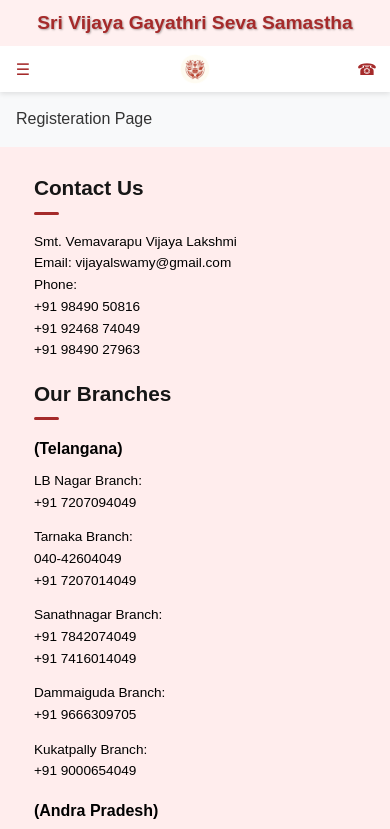
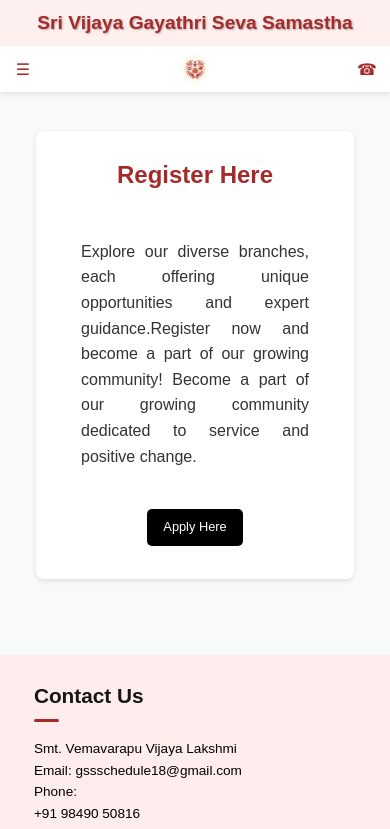
Before and after one commit to KolachalamJayaKrishna/seva, a React (Create React App) app: page /registeration in a window 390 px wide. Shown: the top 829 px of the page. Built offline with nearby package versions, Linux system fonts and the light colour scheme.

Commit message:
responsive changes

```diff
--- a/src/App.css
+++ b/src/App.css
@@ -24,7 +24,7 @@
 /* Header styles - More responsive */
 .main-header {
   width: 100%;
-  position: sticky;
+  position: fixed;
   top: 0;
   left: 0;
   z-index: 1000;
@@ -97,21 +97,25 @@
 .content-wrapper {
   display: flex;
   flex: 1;
-  position: static;
+  position: relative;
+  margin-top: 75px; /* Adjust for fixed header height */
 }
 
 /* Sidebar styles */
 .sidebar {
   background: rgb(255, 255, 255);
   color: #fff;
-  position: sticky;
-  height: 100%;
-  top: 0;
+  position: fixed;
+  top: 75px; /* Adjust for fixed header height */
   left: 0;
   z-index: 999;
-  padding-top: 0%;
-  margin-top: 1.5%;
+  margin-top: 4%;
+  padding-top: 3%;
+  padding-bottom: 5%;
   transition: all 0.3s ease;
+  width: 250px; /* Fixed width for sidebar */
+  height: calc(100vh - 75px); /* Adjust for fixed header height */
+  overflow-y: auto;
 }
 
 .sidebar nav ul {
@@ -152,7 +156,8 @@
   padding: clamp(1rem, 4vw, 2rem);
   overflow-y: auto;
   max-width: fit-content;
-
+  margin-left: 250px; /* Adjust for fixed sidebar width */
+  margin-top: 50px; /* Adjust for fixed header height */
 }
 
 /* Home page styles */
@@ -412,14 +417,17 @@
   gap: clamp(1rem, 3vw, 2rem);
   margin-left: 0;
   margin-right: 0;
-  z-index:1000;
+  z-index: 1000;
 }
-.footer-section{
+
+.footer-section {
   margin-left: 5%;
 }
-.Ganesh img{
+
+.Ganesh img {
   max-width: 80%;
 }
+
 .footer-section h3 {
   margin-bottom: clamp(1rem, 3vw, 1.5rem);
   color: #161616;
@@ -444,7 +452,8 @@
   margin-bottom: 0.5rem;
 }
 
-.footer-section p, .footer-section ul li {
+.footer-section p,
+.footer-section ul li {
   font-size: clamp(0.85rem, 2.2vw, 1rem);
   line-height: 1.6;
 }
@@ -475,6 +484,28 @@
 }
 
 .social-links a:hover {
+  background-color: rgba(165, 42, 42, 0.913);
+  border: none;
+  transform: translateY(-3px);
+}
+
+.links-social {
+  display: flex;
+  gap: clamp(0.5rem, 2vw, 1rem);
+  flex-wrap: wrap;
+}
+
+.links-social a {
+  color: #ffffff;
+  text-decoration: none;
+  padding: 0.5rem 1rem;
+  border-radius: 5px;
+  background-color: rgb(0, 0, 0);
+  transition: all 0.3s ease;
+  font-size: clamp(0.8rem, 2vw, 0.9rem);
+}
+
+.links-social a:hover {
   background-color: rgba(165, 42, 42, 0.913);
   border: none;
   transform: translateY(-3px);
@@ -517,6 +548,7 @@
   .footer {
     grid-template-columns: repeat(2, 1fr);
   }
+
   .values-grid {
     grid-template-columns: repeat(4, 1fr);
   }
@@ -558,27 +590,28 @@
   .founder-image {
     margin: 0;
   }
+
   .content-wrapper {
     flex-direction: column;
   }
 
-  .main-header{
-    position:fixed;
+  .main-header {
+    position: fixed;
   }
 
   .main-content {
     margin-left: 0;
-    margin-top:23%;
+    margin-top: 5%; /* Adjust for fixed header height */
     padding: clamp(1rem, 4vw, 2rem);
   }
 
   .sidebar {
     display: none;
     position: fixed;
-    top: 75px;
+    top: 75px; /* Adjust for fixed header height */
     width: 80%;
     max-width: 50%;
-    height: 100vh;
+    height: calc(100vh - 75px); /* Adjust for fixed header height */
     z-index: 900;
     padding-top: 7%;
     overflow-y: auto;
@@ -595,7 +628,7 @@
   .footer {
     grid-template-columns: 1fr;
     padding: clamp(1.5rem, 4vw, 2rem) clamp(1rem, 3vw, 1rem);
-    z-index:800;
+    z-index: 800;
   }
 }
 
@@ -626,6 +659,17 @@
     margin-bottom: 0.5rem;
     display: block;
   }
+
+  .links-social {
+    flex-direction: column;
+    align-items: flex-start;
+    align-content: center;
+  }
+
+  .links-social a {
+    margin-bottom: 0.5rem;
+    display: block;
+  }
 }
 
 /* Extra small screens */
@@ -638,7 +682,8 @@
     height: 30px;
   }
 
-  .action-button, .menu-toggle {
+  .action-button,
+  .menu-toggle {
     width: 30px;
     height: 30px;
   }
@@ -673,7 +718,9 @@
     grid-template-columns: 1fr;
   }
 
-  .ritual, .cottage, .cattering {
+  .ritual,
+  .cottage,
+  .cattering {
     width: 80px;
     height: 80px;
   }
@@ -898,15 +945,15 @@
   box-shadow: 0px 4px 10px rgba(0, 0, 0, 0.1);
   width: 280px;
   transition: transform 0.3s ease-in-out;
-  border:none;
+  border: none;
 }
 
-.branch-card img{
+.branch-card img {
   justify-content: end;
   border-radius: 10px;
   margin-top: 5%;
   width: 100%;
-  height:auto;
+  height: auto;
 }
 
 .branch-card:hover {
--- a/src/App.js
+++ b/src/App.js
@@ -16,7 +16,6 @@
 import call from './photos/Call.png'
 import branches from './photos/Branches.png'
 import ganesh from './photos/Ganesh.png'
-// Import the AboutPage component
 import AboutPage from './About';
 import Branch from './Branch';
 import Services from './Services';
@@ -29,6 +28,9 @@
 import Upanaayam from './ServicePages/Upanayanaalu';
 import Vivaaham from './ServicePages/Vivaaham';
 import Vratham from './ServicePages/Vrathaalu';
+import Registrations from './RegisterationPage';
+import Feedbacks from './Feedback';
+import ContactDetails from './Contact';
 
 const App = () => {
   const [sidebarOpen, setSidebarOpen] = useState(false);
@@ -89,12 +91,12 @@
                 <li><Link to="/services" onClick={() => setSidebarOpen(false)}>
                 <img src={services} alt="Home icon" />
                 Services</Link></li>
+                <li><Link to="/branches" onClick={() => setSidebarOpen(false)}>
+                <img src={branches} alt="Home icon" />
+                Branches</Link></li>
                 <li><Link to="/registeration" onClick={() => setSidebarOpen(false)}>
                 <img src={cottages} alt="Home icon" />
                 Registration</Link></li>
-                <li><Link to="/branches" onClick={() => setSidebarOpen(false)}>
-                <img src={branches} alt="Home icon" />
-                Branches</Link></li>
                 <li><Link to="/contact" on onClick={()=> setSidebarOpen(false)}>
                 <img src={call} alt="Home icon" />
                 Contact Us
@@ -117,10 +119,10 @@
               />} />
               <Route path="/about" element={<AboutPage />} />
               <Route path="/services" element={<Services />} />
-              <Route path="/registeration" element={<div>Registeration Page</div>} />
+              <Route path="/registeration" element={<Registrations/>} />
               <Route path="/branches" element={<Branch />} />
-              <Route path="/contact" element={<div>Contact Page</div>} />
-              <Route path="/feedback" element={<div>Feedback Page</div>}/>
+              <Route path="/contact" element={<ContactDetails/>} />
+              <Route path="/feedback" element={<Feedbacks />}/>
               <Route path="/hindusam" element={<HinduSam />} />
               <Route path="/aapdikaalu" element={<Aapdikam />} />
               <Route path="/agnihothra-homam" element={<Agnihothram />} />
@@ -139,7 +141,7 @@
           <div className="footer-section">
             <h3>Contact Us</h3>
             <p>Smt. Vemavarapu Vijaya Lakshmi</p>
-            <p>Email: vijayalswamy@gmail.com</p>
+            <p>Email: gssschedule18@gmail.com</p>
             <p>Phone: <br/>+91 98490 50816<br/>
                       +91 92468 74049<br/>
                       +91 98490 27963</p>
@@ -155,7 +157,7 @@
               <li>Dammaiguda Branch: <br/>+91 9666309705</li>
               <li>Kukatpally Branch: <br/>+91 9000654049</li>
             </ul>
-            <h4>(Andra Pradesh)</h4>
+            <h4>(Andhra Pradesh)</h4>
             <ul>
               <li>Vijayawada Branch:
               <br/>+91 7842250270</li>
@@ -172,7 +174,7 @@
             <img src={ganesh} alt="Ganesh" />
           </div>
           <div className="copyright">
-            <p>&copy; {new Date().getFullYear()} Gayatri Seva Samastha. All rights reserved.</p>
+            <p>&copy; {new Date().getFullYear()} Sri Vijaya Gayathri Seva Samastha. All rights reserved.</p>
           </div>
         </footer>
       </div>
@@ -206,9 +208,9 @@
 
       {/* Website Details Sections */}
       <section className="details-section">
-        <h2>Welcome to Gayatri Seva Samastha</h2>
+        <h2>Welcome to Sri Vijaya Gayathri Seva Samastha</h2>
         <p>
-        Gayatri Seva Samstha provides matrimonial assistance and religious services,
+        Sri Vijaya Gayathri Seva Samastha provides matrimonial assistance and religious services,
         including Purohit support for ceremonies like Gruhapravesham, Pitru Karyalu,
         and Abdeekas. With experienced priests and multiple branches, it ensures
         sacred rituals are performed traditionally in a hygienic environment.
@@ -244,7 +246,7 @@
       <section className="testimonials-section">
         <h2>Why our Samastha ?</h2>
         <div className="testimonial">
-          <p>Gayatri Seva Samstha stands out because of its commitment to authentic
+          <p>Sri Vijaya Gayathri Seva Samastha stands out because of its commitment to authentic
             Hindu traditions, experienced purohits, and a holistic range of services
             that cater to both matrimonial and religious needs. Unlike others, it
             ensures a sacred and hygienic environment for rituals,
--- /dev/null
+++ b/src/Contact.js
@@ -0,0 +1,20 @@
+import React from "react";
+
+const ContactDetails = () => {
+    return(
+        <div className="about-page" style={{ position: "relative", padding: "20px" }}>
+        <section className="our-growth">
+        <h2 style={{ textAlign: "center" }}>Scroll to the end for contact details and social media handles</h2>
+        <div className="growth-content">
+          <div className="growth-text">
+            <p style={{ textAlign: "justify", lineHeight: "1.6", margin: "20px" }}>
+            If you have any questions, need assistance, or require more information, feel free to reach out to us. Our contact details are provided below, and we are always ready to help. Whether it’s a simple inquiry or a detailed concern, we are here to assist you in every way possible. Your feedback and queries are valuable to us, and we strive to respond as quickly as possible. We believe in open communication and are happy to provide the support you need. No matter the issue, we encourage you to get in touch with us. Our team is dedicated to ensuring your experience is smooth and hassle-free. Connecting with us is easy, and we are just a message or call away. Your satisfaction is our priority, and we are committed to addressing your concerns effectively. Reach out today, and let’s stay connected!
+            </p>
+          </div>
+        </div>
+      </section>
+      </div>
+    );
+};
+
+export default ContactDetails;
--- /dev/null
+++ b/src/Feedback.js
@@ -0,0 +1,22 @@
+import React from "react";
+
+const Feedback = () => {
+    return(
+      <div className="about-page" style={{ position: "relative", padding: "20px" }}>
+      <section className="our-growth">
+      <h2 style={{ textAlign: "center" }}>Feedback</h2>
+      <div className="growth-content">
+        <div className="growth-text">
+          <p style={{ textAlign: "justify", lineHeight: "1.6", margin: "20px" }}>
+          Your feedback is valuable in helping us improve and serve better. Share your thoughts, suggestions, or experiences with us. Together, we can create a more impactful and meaningful journey!          </p>
+        </div>
+        <div className="links-social"style={{justifyContent:"center"}}>
+              <a href="https://twitter.com" target="_blank" rel="noopener noreferrer">Feedback Here</a>
+        </div>
+      </div>
+    </section>
+    </div>
+    );
+};
+
+export default Feedback;
--- /dev/null
+++ b/src/RegisterationPage.js
@@ -0,0 +1,23 @@
+import React from "react";
+
+const Registrations = () => {
+    return(
+      <div className="about-page" style={{ position: "relative", padding: "20px" }}>
+      <section className="our-growth">
+      <h2 style={{ textAlign: "center" }}>Register Here</h2>
+      <div className="growth-content">
+        <div className="growth-text">
+          <p style={{ textAlign: "justify", lineHeight: "1.6", margin: "20px" }}>
+          Explore our diverse branches, each offering unique opportunities and expert guidance.Register now and become a part of our growing community! Become a part of our growing community dedicated to service and positive change.
+          </p>
+        </div>
+        <div className="links-social"style={{justifyContent:"center"}}>
+              <a href="https://twitter.com" target="_blank" rel="noopener noreferrer">Apply Here</a>
+        </div>
+      </div>
+    </section>
+    </div>
+    );
+};
+
+export default Registrations;
--- a/src/Services.js
+++ b/src/Services.js
@@ -16,7 +16,7 @@
   const branches = [
     { title: "Hindu Saampradaaya Sidhantham", img: hindu, path: "/hindusam" },
     { title: "Agnihothra Homam (Vaidika Agniyagnam)", img: homam, path: "/agnihothra-homam" },
-    { title: "Maasikalu (Dharma Mariyu Aacharanaalu)", img: maasikaalu, path: "/maasikalu" },
+    { title: <>Maasikaalu (Shradhaa <br/> Karmalu)</>, img: maasikaalu, path: "/maasikalu" },
     { title: "Aapdikaalu (Aapatkaalika Vidhaanalu)", img: appdikaalu, path: "/aapdikaalu" },
     { title: "Samvatsarikaadhi Pithru kaaryaala Seva", img: pithru, path: "/pithru-kaaryaalu" },
     { title: "Vrathaalu (Dharma, Bhakti, Acharana)", img: vrathaalu, path: "/vrathaalu" },
```
Also changed, not shown: 1 other file (tests, documents, lock files or other folders).
